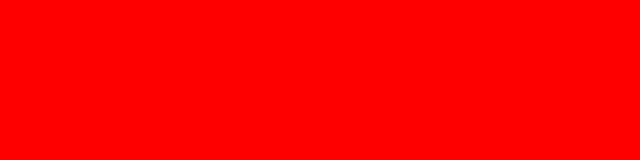
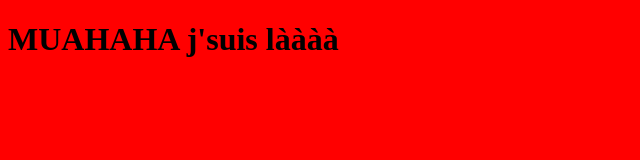
Before and after one commit to maudrchl/hetic-test, a plain HTML site: page index.html in a window 1280 px wide. Shown: the whole page, without its empty margins (0-640 px from the left). Drawn offline with Linux system fonts and the light colour scheme.

Commit message:
add an H1

```diff
--- a/index.html
+++ b/index.html
@@ -8,6 +8,6 @@
         <title>Document</title>
     </head>
     <body>
-
+        <h1>MUAHAHA j'suis làààà</h1>
     </body>
     </html>
```
